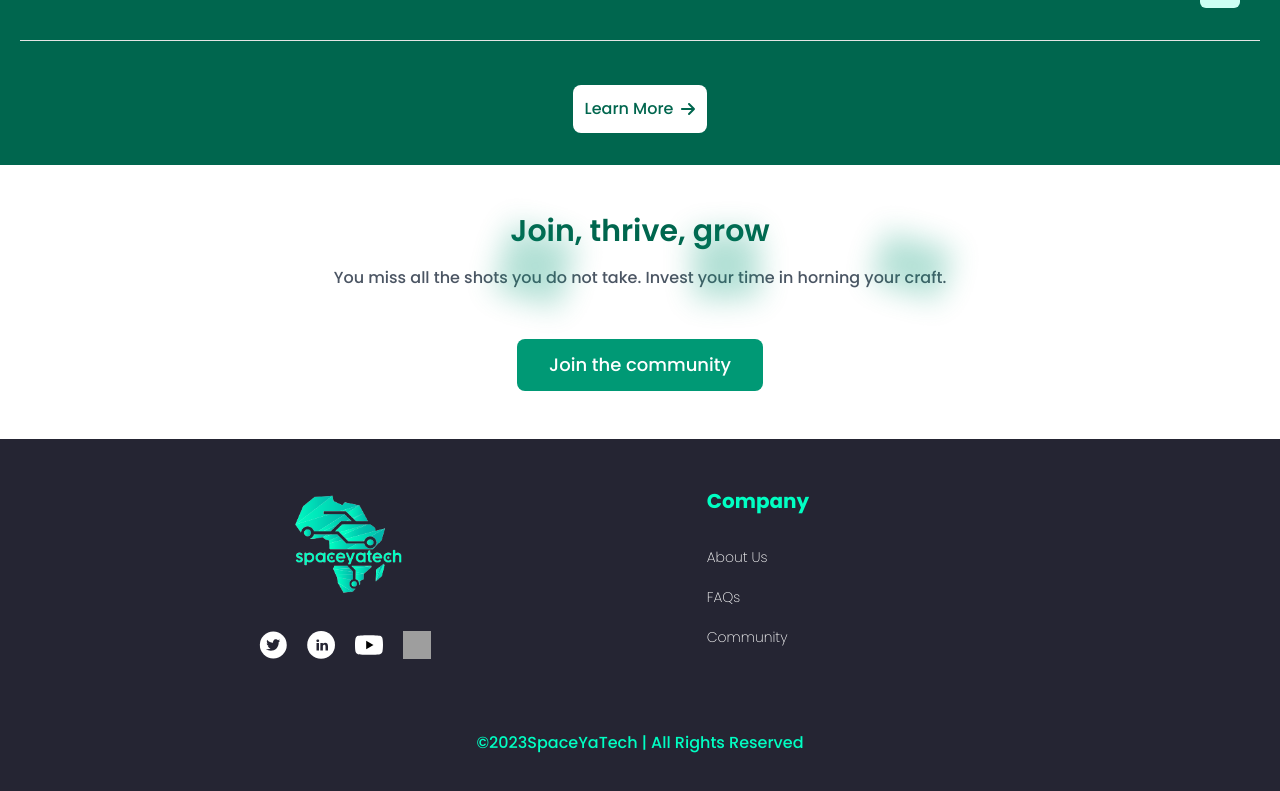
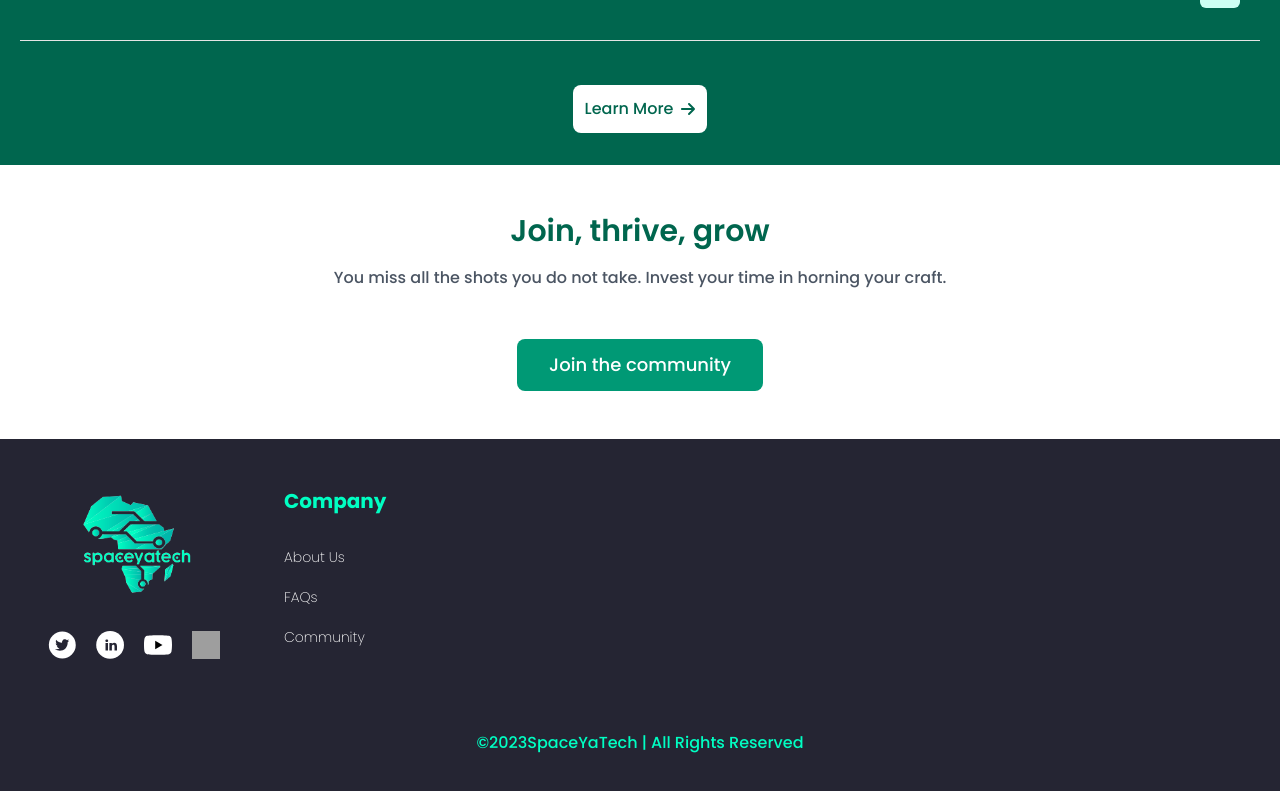
Before and after one commit to SpaceyaTech/SYT-Web-Redesign, a React (Vite) app: page / in a window 1280 px wide. Shown: the part 4499-5290 px from the top of the page. Built offline with nearby package versions, Linux system fonts and the light colour scheme; no server answers; grey boxes are pictures that could not be loaded.

Commit message:
delete unused utilities

```diff
--- a/src/index.css
+++ b/src/index.css
@@ -14,249 +14,3 @@
   width: 0;
   background: transparent;
 }
-
-@layer utilities {
-  .blur-1 {
-    /* Vector */
-
-    position: absolute;
-    width: 68.01px;
-    height: 67.84px;
-    left: 500.9px;
-    top: 66.87px;
-
-    background: #009975;
-    opacity: 0.3;
-    filter: blur(15px);
-    transform: rotate(-75deg);
-  }
-
-  .blur-sm-1 {
-    /* Vector */
-    position: absolute;
-    width: 30.11px;
-    height: 27.97px;
-    left: 89px;
-    top: 62.24px;
-
-    /* Primary/Green/800 */
-
-    background: #009975;
-    opacity: 0.3;
-    filter: blur(15px);
-    transform: rotate(-75deg);
-  }
-
-  .blur-2 {
-    /* Vector */
-
-    position: absolute;
-    width: 65.91px;
-    height: 67.41px;
-    left: 693.21px;
-    top: 66px;
-
-    /* Primary/Green/800 */
-
-    background: #009975;
-    opacity: 0.3;
-    filter: blur(15px);
-    transform: matrix(1, -0.03, -0.03, -1, 0, 0);
-  }
-
-  .blur-sm-2 {
-    position: absolute;
-    width: 32.1px;
-    height: 32.83px;
-    left: 158.08px;
-    top: 70.87px;
-
-    /* Primary/Green/800 */
-
-    background: #009975;
-    opacity: 0.3;
-    filter: blur(15px);
-    transform: matrix(1, -0.03, -0.03, -1, 0, 0);
-  }
-
-  .blur-3 {
-    /* Vector */
-
-    position: absolute;
-    width: 51.81px;
-    height: 69.5px;
-    left: 885.84px;
-    top: 66px;
-
-    /* Primary/Green/800 */
-
-    background: #009975;
-    opacity: 0.3;
-    filter: blur(15px);
-    transform: rotate(-75deg);
-  }
-
-  .blur-sm-3 {
-    /* Vector */
-
-    position: absolute;
-    width: 27.18px;
-    height: 36.46px;
-    left: 223px;
-    top: 60.25px;
-
-    /* Primary/Green/800 */
-
-    background: #009975;
-    opacity: 0.3;
-    filter: blur(15px);
-    transform: rotate(-75deg);
-  }
-
-  /* Footer */
-  .flex-1 {
-    flex-grow: 1;
-  }
-
-  .flex-3 {
-    flex-grow: 3;
-  }
-
-  .flex-2 {
-    flex-grow: 2;
-  }
-
-  /* blog bgImg */
-  .bg-blog-image {
-    background-image: url("../src/assets/images/blogs-page/blogBg.png");
-  }
-}
-/* =======
-@import url("https://fonts.googleapis.com/css2?family=Sora&display=swap");
-@import url("https://fonts.googleapis.com/css2?family=Poppins:wght@200;500;600;700;800;900&display=swap");
-
-@tailwind base;
-@tailwind components;
-@tailwind utilities;
-
-* {
-  font-family: "Poppins", sans-serif;
-}
-
-::-webkit-scrollbar {
-  width: 0;
-  background: transparent;
-}
-
-@layer utilities {
-  .blur-1 { */
-/* Vector */
-
-/*     position: absolute;
-    width: 68.01px;
-    height: 67.84px;
-    left: 500.9px;
-    top: 66.87px;
-
-    background: #009975;
-    opacity: 0.3;
-    filter: blur(15px);
-    transform: rotate(-75deg);
-  }
-
-  .blur-sm-1 { */
-/* Vector */
-/*     position: absolute;
-    width: 30.11px;
-    height: 27.97px;
-    left: 89px;
-    top: 62.24px; */
-
-/* Primary/Green/800 */
-
-/*     background: #009975;
-    opacity: 0.3;
-    filter: blur(15px);
-    transform: rotate(-75deg);
-  }
-
-  .blur-2 { */
-/* Vector */
-/*
-    position: absolute;
-    width: 65.91px;
-    height: 67.41px;
-    left: 693.21px;
-    top: 66px; */
-
-/* Primary/Green/800 */
-
-/*     background: #009975;
-    opacity: 0.3;
-    filter: blur(15px);
-    transform: matrix(1, -0.03, -0.03, -1, 0, 0);
-  }
-
-  .blur-sm-2 {
-    position: absolute;
-    width: 32.1px;
-    height: 32.83px;
-    left: 158.08px;
-    top: 70.87px;
- */
-/* Primary/Green/800 */
-
-/*     background: #009975;
-    opacity: 0.3;
-    filter: blur(15px);
-    transform: matrix(1, -0.03, -0.03, -1, 0, 0);
-  }
-
-  .blur-3 { */
-/* Vector */
-/*
-    position: absolute;
-    width: 51.81px;
-    height: 69.5px;
-    left: 885.84px;
-    top: 66px; */
-
-/* Primary/Green/800 */
-/*
-    background: #009975;
-    opacity: 0.3;
-    filter: blur(15px);
-    transform: rotate(-75deg);
-  }
-
-  .blur-sm-3 { */
-/* Vector */
-
-/*     position: absolute;
-    width: 27.18px;
-    height: 36.46px;
-    left: 223px;
-    top: 60.25px; */
-
-/* Primary/Green/800 */
-
-/*     background: #009975;
-    opacity: 0.3;
-    filter: blur(15px);
-    transform: rotate(-75deg);
-  } */
-
-/* Footer */
-/*   .flex-1 {
-    flex-grow: 1;
-  }
-
-  .flex-3 {
-    flex-grow: 3;
-  }
-
-  .flex-2 {
-    flex-grow: 2;
-  }
-} */
-/* >>>>>>> main */
```
